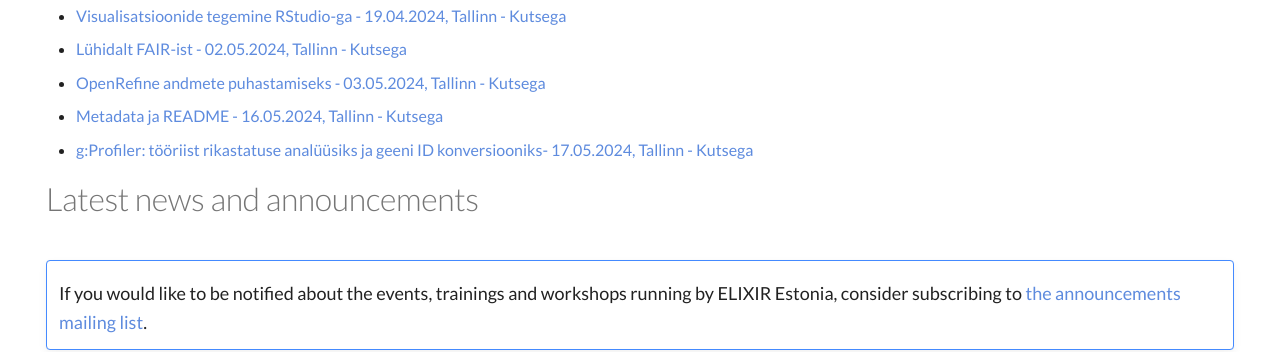
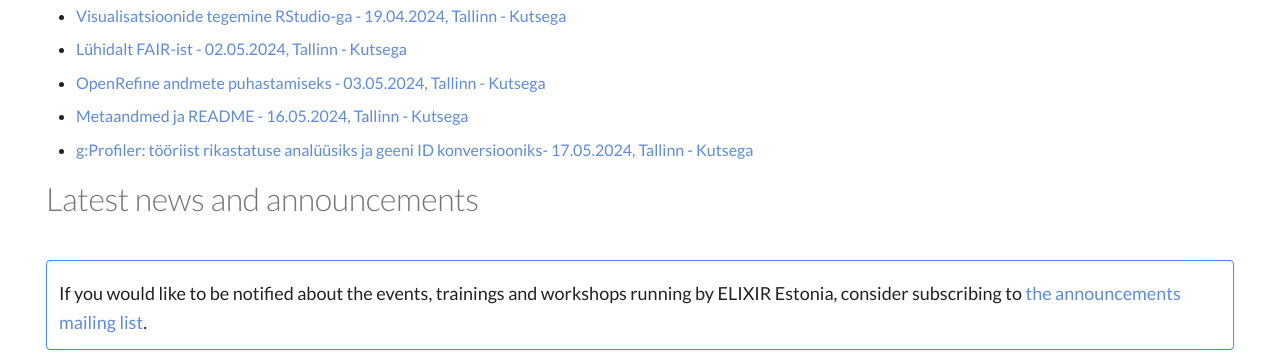
Before and after one commit to ELIXIREstonia/elixirestonia.github.io, an MkDocs documentation site: the page built from content/index.md, in a window 1280 px wide and 900 px high, scrolled down 728 px. Shown: the part 154-506 px from the top of the window. Built offline with MkDocs 1.6.1 and Material for MkDocs 9.7.7, drawn with Linux system fonts in a browser that asks for light colours.

Commit message:
updated course name

```diff
--- a/content/index.md
+++ b/content/index.md
@@ -53,7 +53,7 @@
 * [Visualisatsioonide tegemine RStudio-ga - 19.04.2024, Tallinn - Kutsega](news/posts/2024/Visualisatsioonide_tegemine_RStudio.md)
 * [Lühidalt FAIR-ist - 02.05.2024, Tallinn - Kutsega](news/posts/2024/Lühidalt_FAIR.md)
 * [OpenRefine andmete puhastamiseks - 03.05.2024, Tallinn - Kutsega](news/posts/2024/OpenRefine_andmete_puhastamiseks.md)
-* [Metadata ja README - 16.05.2024, Tallinn - Kutsega](news/posts/2024/Metadata_README.md)
+* [Metaandmed ja README - 16.05.2024, Tallinn - Kutsega](news/posts/2024/Metadata_README.md)
 * [g:Profiler: tööriist rikastatuse analüüsiks ja geeni ID konversiooniks- 17.05.2024, Tallinn - Kutsega](news/posts/2024/g_profiler.md)
 
 # Latest news and announcements
```
Also changed, not shown: content/news/posts/2024/Metadata_README.md (+1 -1 lines), content/training/upcoming.md (+1 -1 lines).
